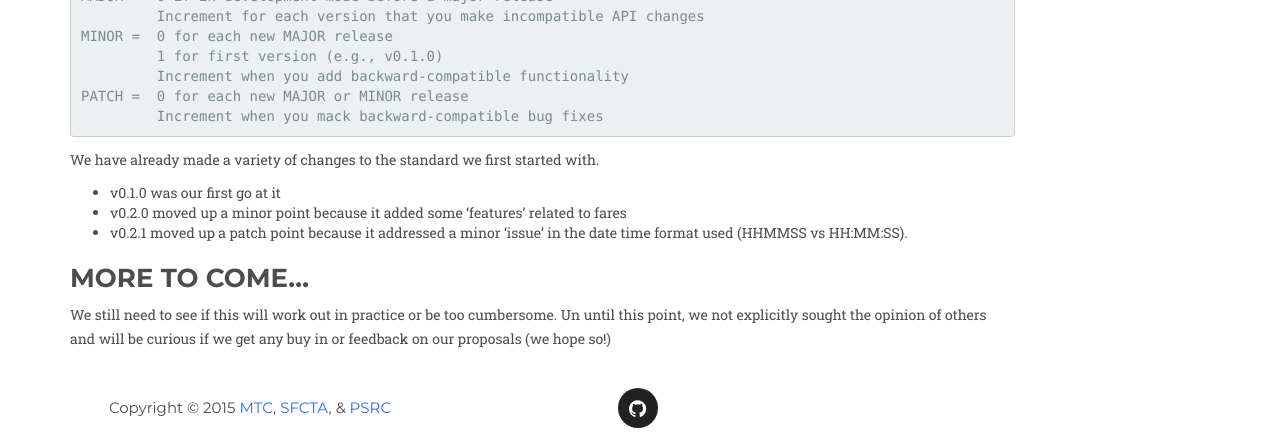
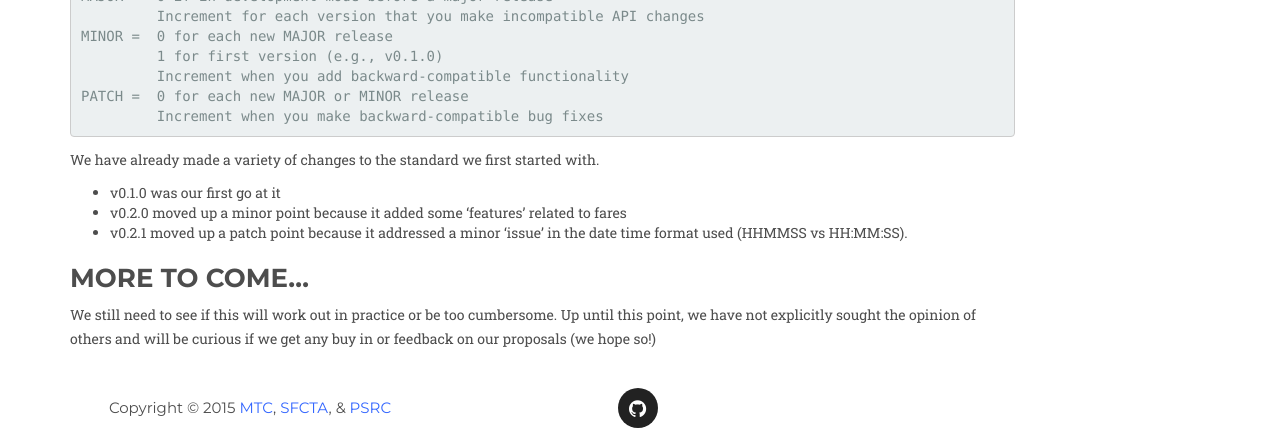
Before and after one commit to BayAreaMetro/fast-trips-project, a Jekyll site: the page built from _posts/2015-10-02-standards-for-standards.md, in a window 1280 px wide and 900 px high, scrolled down 2225 px. Shown: the part 447-883 px from the top of the window. Built offline with Jekyll 4.4.1, drawn with Linux system fonts in a browser that asks for light colours; some web fonts are replaced; comment, search, counter and statistics services are not loaded; some of the changed text lies outside the part shown.

Commit message:
Corrected typos in lines 157 and 167-8

```diff
--- a/_posts/2015-10-02-standards-for-standards.md
+++ b/_posts/2015-10-02-standards-for-standards.md
@@ -154,7 +154,7 @@ should be numbered as:
              1 for first version (e.g., v0.1.0)
              Increment when you add backward-compatible functionality
     PATCH =  0 for each new MAJOR or MINOR release
-             Increment when you mack backward-compatible bug fixes
+             Increment when you make backward-compatible bug fixes
 
 We have already made a variety of changes to the standard we first started with.
 
@@ -164,6 +164,6 @@ We have already made a variety of changes to the standard we first started with.
 
 ### More to come...
 
-We still need to see if this will work out in practice or be too cumbersome.  Un until this
-point, we not explicitly sought the opinion of others and will be curious if we get any
+We still need to see if this will work out in practice or be too cumbersome.  Up until this
+point, we have not explicitly sought the opinion of others and will be curious if we get any
 buy in or feedback on our proposals (we hope so!)
```
